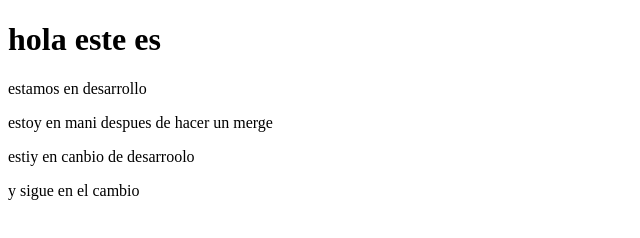
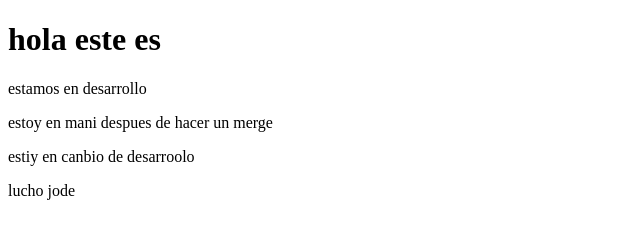
Before and after one commit to fabian115/contactos, a plain HTML site: page index.html in a window 1280 px wide. Shown: the full height of the page, 0-640 px from the left. Drawn offline with Linux system fonts and the light colour scheme.

Commit message:
el merge

```diff
--- a/index.html
+++ b/index.html
@@ -11,8 +11,7 @@
 
     <p>estoy en mani despues de hacer un merge</p>
    <p> estiy en canbio de desarroolo
-    <P>y sigue en el cambio</P>
-   </p>
+    <p>lucho jode</p>
 
 </body>
 </html>
```
